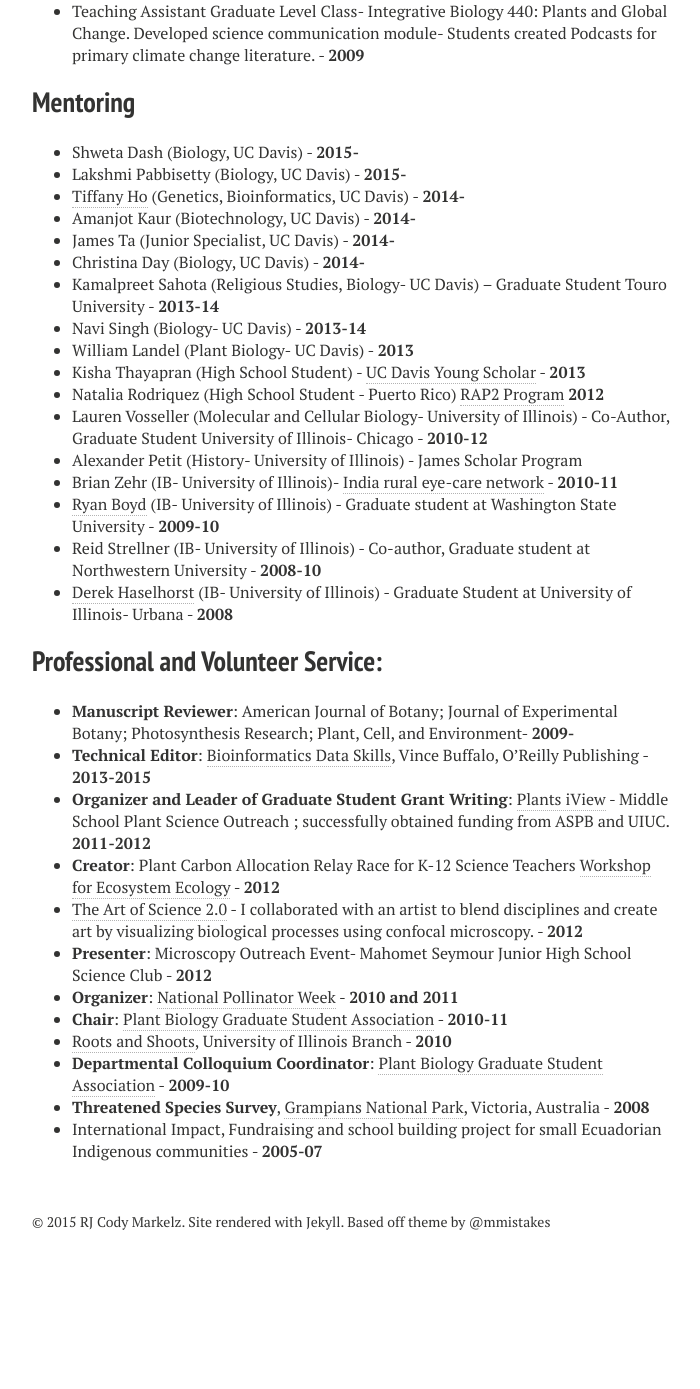
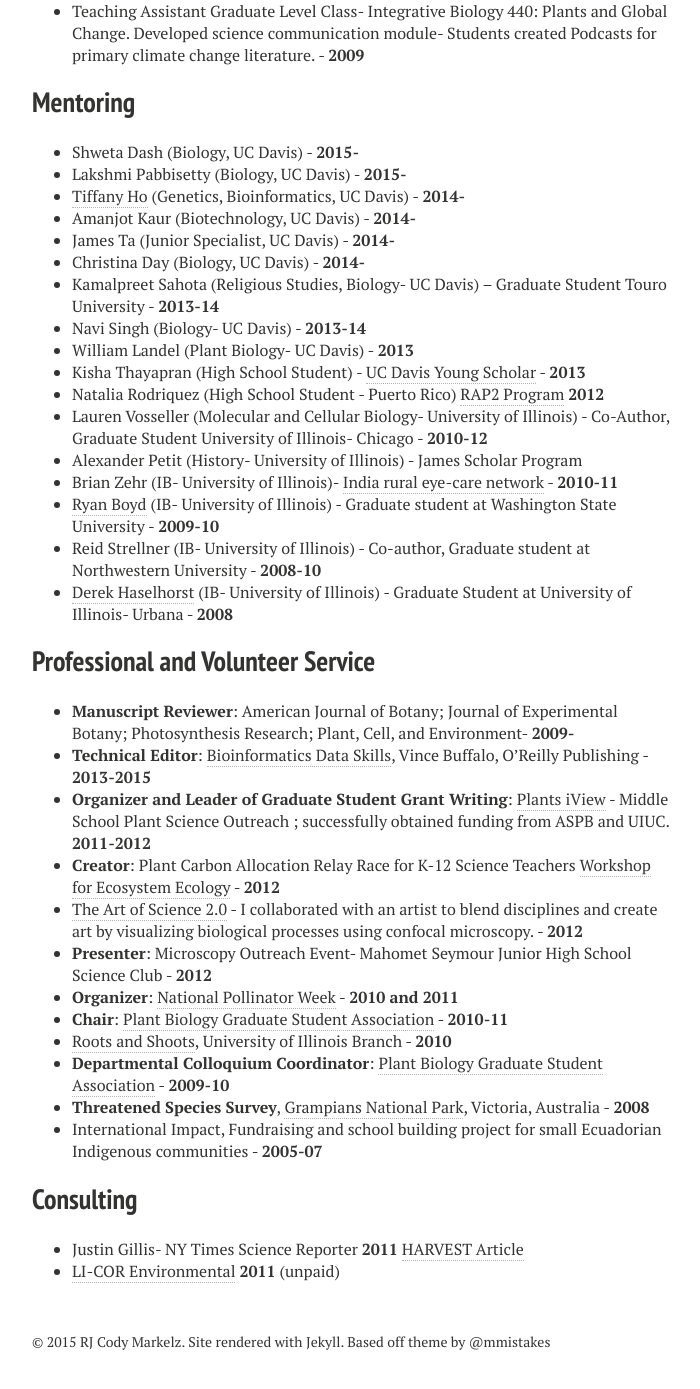
Before and after one commit to carynJohansen/old2, a Jekyll site: the page built from CV.md, in a window 1280 px wide and 1400 px high, scrolled down 3771 px. Shown: the top 1389 px of the window, without its empty margins (288-988 px from the left). Built offline with Jekyll 4.4.1, drawn with Linux system fonts in a browser that asks for light colours; nearby versions of some CDN libraries; before the commit the page ends 5051 px from its top, so only the background shows below that.

Commit message:
science outreach draft

```diff
--- a/CV.md
+++ b/CV.md
@@ -81,14 +81,14 @@ Advisor: Dr. Andrew Leakey
 *	William Landel (Plant Biology- UC Davis) - __2013__
 *	Kisha Thayapran (High School Student) - [UC Davis Young Scholar](http://ysp.ucdavis.edu/) - __2013__
 *	Natalia Rodriquez (High School Student - Puerto Rico) [RAP2 Program](http://academics.aces.illinois.edu/diversity/rap2) __2012__
-*	Lauren Vosseller (Molecular and Cellular Biology- University of Illinois) - Co-Author, Graduate Student University of Illinois- Chicago - __2010-12__
+*   Lauren Vosseller (Molecular and Cellular Biology- University of Illinois) - Co-Author, Graduate Student University of Illinois- Chicago - __2010-12__
 *	Alexander Petit (History- University of Illinois) - James Scholar Program
 *	Brian Zehr (IB- University of Illinois)- [India rural eye-care network](http://www.dekhon.org/) - __2010-11__
 *	[Ryan Boyd](http://cousinslab.wsu.edu/people.php) (IB- University of Illinois) - Graduate student at Washington State University - __2009-10__
 *	Reid Strellner (IB- University of Illinois) - Co-author, Graduate student at Northwestern University - __2008-10__
 *	[Derek Haselhorst](http://sib.illinois.edu/peec/students/haselhorst) (IB- University of Illinois) - Graduate Student at University of Illinois- Urbana - __2008__
 
-## Professional and Volunteer Service:
+## Professional and Volunteer Service
 *	__Manuscript Reviewer__: American Journal of Botany; Journal of Experimental Botany; Photosynthesis	Research; Plant, Cell, and Environment- __2009-__
 *	__Technical Editor__: [Bioinformatics Data Skills](http://shop.oreilly.com/product/0636920030157.do), Vince Buffalo, O’Reilly Publishing - __2013-2015__
 *	__Organizer and Leader of Graduate Student Grant Writing__: [Plants iView](http://www.igb.illinois.edu/plantsiview/) - Middle School Plant Science Outreach ; successfully obtained funding from ASPB and UIUC. __2011-2012__
@@ -101,3 +101,7 @@ Advisor: Dr. Andrew Leakey
 *	__Departmental Colloquium Coordinator__: [Plant Biology Graduate Student Association](http://www.life.illinois.edu/plantbio/PBAGS.htm) - __2009-10__
 *	__Threatened Species Survey__, [Grampians National Park](http://www.environment.gov.au/heritage/places/national/grampians), Victoria, Australia - __2008__
 *	International Impact, Fundraising and school building project for small Ecuadorian Indigenous communities - __2005-07__
+
+## Consulting
+*   Justin Gillis- NY Times Science Reporter __2011__ [HARVEST Article](http://www.nytimes.com/2011/06/05/science/earth/05harvest.html?_r=0)
+*   [LI-COR Environmental](http://www.licor.com/env/) __2011__ (unpaid)
```
Also changed, not shown: science_outreach.md (+54 -4 lines), images/Pollinator_week.jpg (added), images/artofscience_cody_palisade_mesophyll.jpg (added), images/artsciencehack_summary.jpg (added), images/plantsiview_cody.jpg (added), 9 other files.
